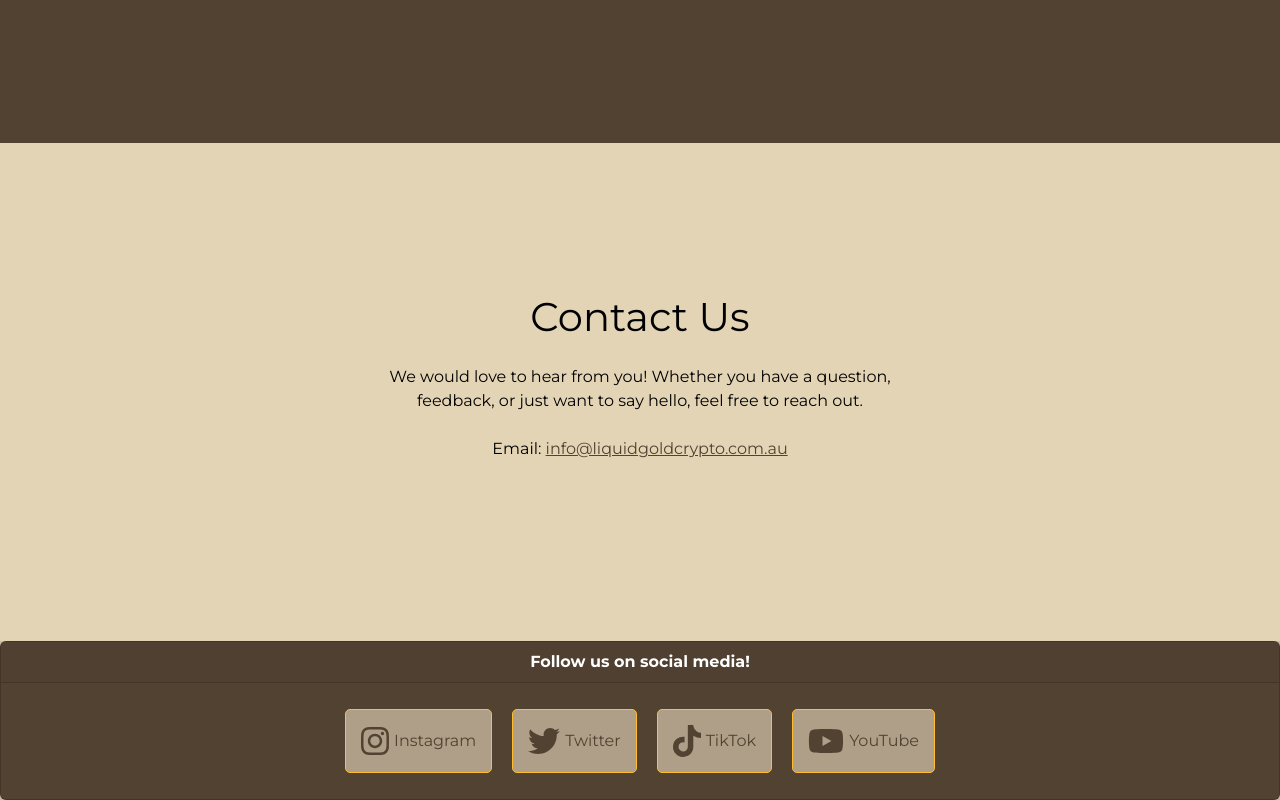
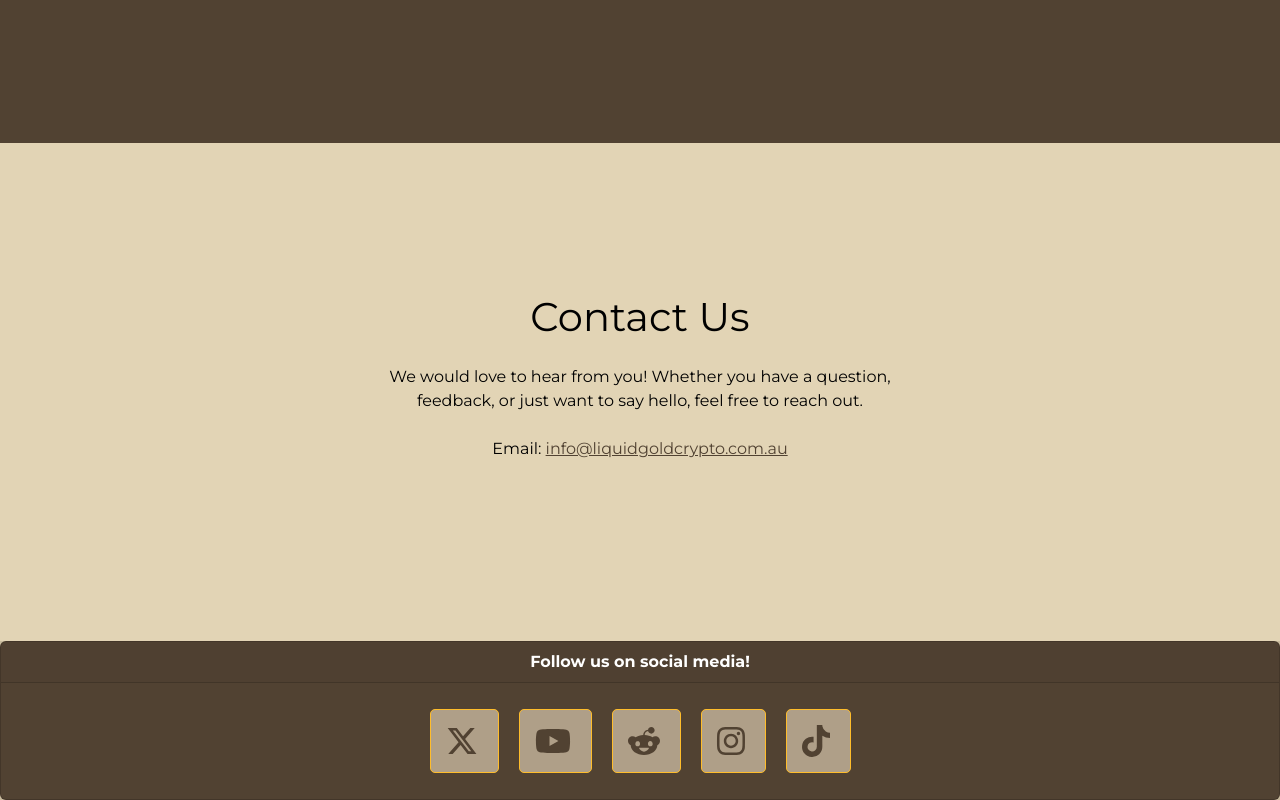
Before and after one commit to rob-blasetti/rob-blasetti.github.io, a React (Create React App) app: page / in a window 1280 px wide. Shown: the part 5629-6429 px from the top of the page. Built offline with nearby package versions, Linux system fonts and the light colour scheme; no server answers.

Commit message:
update social links and course links

```diff
--- a/src/components/SocialLinks.js
+++ b/src/components/SocialLinks.js
@@ -1,5 +1,5 @@
 import { Card } from 'react-bootstrap';
-import { faInstagram, faTwitter, faYoutube, faTiktok } from '@fortawesome/free-brands-svg-icons';
+import { faInstagram, faXTwitter, faYoutube, faTiktok, faRedditAlien } from '@fortawesome/free-brands-svg-icons';
 import { FontAwesomeIcon } from '@fortawesome/react-fontawesome';
 import { SOCIAL_LINKS } from '../constants';
 
@@ -11,23 +11,28 @@ const SocialLinks = () => {
       </Card.Header>
       <Card.Body>
         <div className="social-link-tile">
-          <a href={SOCIAL_LINKS.instagram} target="_blank" rel="noopener noreferrer">
-            <FontAwesomeIcon icon={faInstagram} size="2x" className="social-icon" /> Instagram
+          <a href={SOCIAL_LINKS.twitter} target="_blank" rel="noopener noreferrer">
+            <FontAwesomeIcon icon={faXTwitter} size="2x" className="social-icon" />
           </a>
         </div>
         <div className="social-link-tile">
-          <a href={SOCIAL_LINKS.twitter} target="_blank" rel="noopener noreferrer">
-            <FontAwesomeIcon icon={faTwitter} size="2x" className="social-icon" /> Twitter
+          <a href={SOCIAL_LINKS.youtube} target="_blank" rel="noopener noreferrer">
+            <FontAwesomeIcon icon={faYoutube} size="2x" className="social-icon" />
+          </a>
+        </div>
+        <div className="social-link-tile">
+          <a href={SOCIAL_LINKS.reddit} target="_blank" rel="noopener noreferrer">
+            <FontAwesomeIcon icon={faRedditAlien} size="2x" className="social-icon" />
+          </a>
+        </div>
+        <div className="social-link-tile">
+          <a href={SOCIAL_LINKS.instagram} target="_blank" rel="noopener noreferrer">
+            <FontAwesomeIcon icon={faInstagram} size="2x" className="social-icon" />
           </a>
         </div>
         <div className="social-link-tile">
           <a href={SOCIAL_LINKS.tiktok} target="_blank" rel="noopener noreferrer">
-            <FontAwesomeIcon icon={faTiktok} size="2x" className="social-icon" /> TikTok
-          </a>
-        </div>
-        <div className="social-link-tile">
-          <a href={SOCIAL_LINKS.youtube} target="_blank" rel="noopener noreferrer">
-            <FontAwesomeIcon icon={faYoutube} size="2x" className="social-icon" /> YouTube
+            <FontAwesomeIcon icon={faTiktok} size="2x" className="social-icon" />
           </a>
         </div>
       </Card.Body>
--- a/src/constants.js
+++ b/src/constants.js
@@ -7,6 +7,7 @@ export const SOCIAL_LINKS = {
   twitter: 'https://twitter.com/liquidgoldcn',
   tiktok: 'https://www.tiktok.com/@liquidgoldcn',
   youtube: 'https://www.youtube.com/@liquidgoldcn',
+  reddit: 'https://www.reddit.com/user/liquidgold2022',
 };
 
 export const COURSES = [
```
